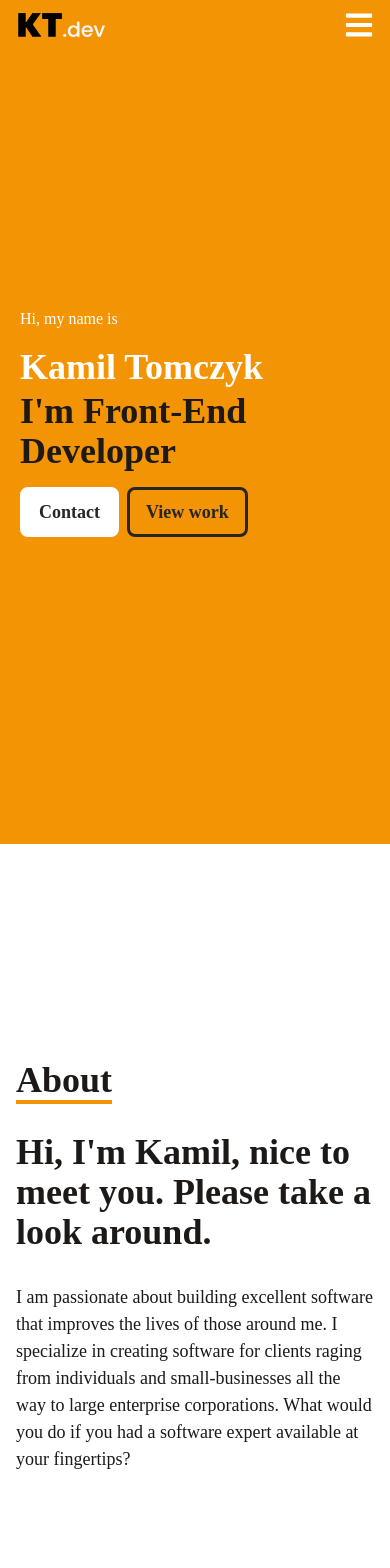
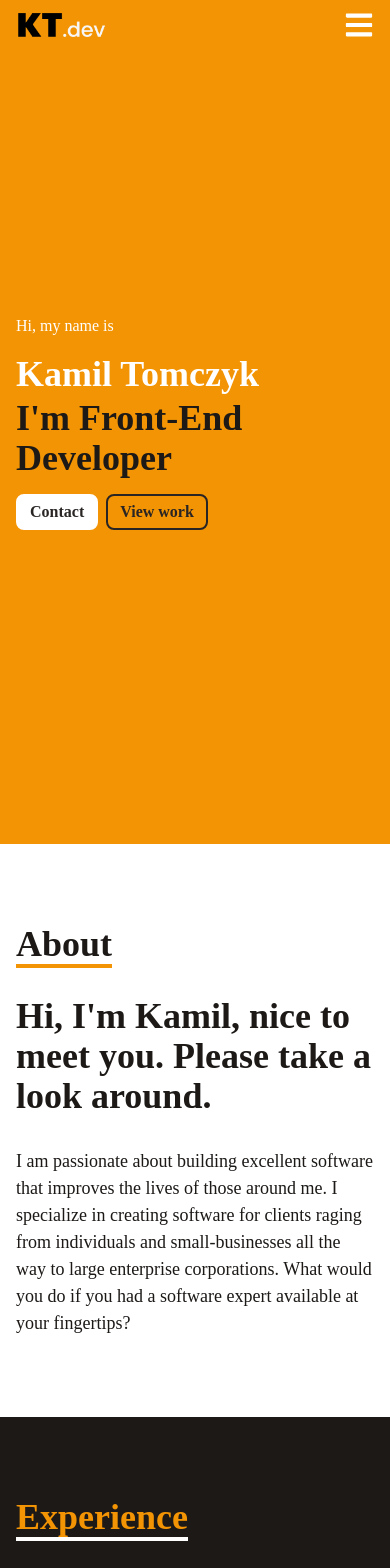
Before and after one commit to KamilTomczykDev/portfolio-website, a React (Create React App) app: page / in a window 390 px wide. Shown: the top 1568 px of the page. Built offline with nearby package versions, Linux system fonts and the light colour scheme.

Commit message:
header paddings reworked

```diff
--- a/src/components/About.jsx
+++ b/src/components/About.jsx
@@ -2,12 +2,12 @@ import { useInView } from "react-intersection-observer";
 
 function About() {
   const { ref, inView } = useInView({
-    threshold: 0.5,
+    threshold: 0.1,
   });
   return (
     <div name="about" className=" w-full text-black">
       <div
-        className={`flex min-h-[100vh] w-full flex-col items-center py-[100px] justify-center transition duration-1000 ${
+        className={`flex w-full flex-col items-center py-[80px] lg:py-[200px] justify-center transition duration-500 ${
           inView ? "" : "translate-y-6 opacity-0"
         }`}
       >
@@ -28,7 +28,7 @@ function About() {
           </div>
           <div
             ref={ref}
-            className={`text-[18px] text-stone-900 transition duration-1000 delay-500 ${
+            className={`text-[18px] text-stone-900 transition duration-500 delay-500 ${
               inView ? "" : "translate-y-6 opacity-0"
             }`}
           >
--- a/src/components/Button.jsx
+++ b/src/components/Button.jsx
@@ -1,9 +1,17 @@
 function Button({ children, type }) {
-  return (
-    <button className="bg-white px-4 py-2 text-lg rounded-lg font-semibold hover:bg-stone-200 border-[3px] border-white transition-all duration-300 hover:border-stone-200 text-stone-800">
-      {children}
-    </button>
-  );
+  if (type === "primary")
+    return (
+      <button className="bg-white px-3 py-1 text-md md:px-4 md:py-2 md:text-lg rounded-lg font-semibold hover:bg-stone-300 md:border-[3px] border-[2px] border-white transition duration-300 hover:border-stone-300 text-stone-800">
+        {children}
+      </button>
+    );
+
+  if (type === "secondary")
+    return (
+      <button className=" transition duration-300  px-3 py-1 md:px-4 md:py-2 text-md md:text-lg rounded-lg font-semibold hover:bg-stone-800 border-[2px] hover:text-stone-200  text-stone-800 md:border-[3px] border-stone-800">
+        {children}
+      </button>
+    );
 }
 
 export default Button;
--- a/src/components/Contact.jsx
+++ b/src/components/Contact.jsx
@@ -1,19 +1,20 @@
 import { useInView } from "react-intersection-observer";
+import Button from "./Button";
 
 function Contact() {
   const { ref, inView } = useInView({
-    threshold: 0.25,
+    threshold: 0.1,
   });
   return (
     <div
       name="contact"
-      className="flex min-h-[100vh] w-full items-center justify-center bg-white px-4 py-[100px]"
+      className="flex w-full items-center justify-center bg-white px-4 py-[80px] lg:py-[200px]"
     >
       <form
         ref={ref}
         action="https://getform.io/f/4fb75a18-8e7a-4f54-a498-2e21b58fc13c"
         method="POST"
-        className={`flex w-full max-w-[600px] flex-col transition duration-1000 ${
+        className={`flex w-full max-w-[600px] flex-col transition duration-500 ${
           inView ? "" : "translate-y-6 opacity-0"
         }`}
       >
@@ -28,6 +29,7 @@ function Contact() {
             </span>
           </p>
         </div>
+        <div className="flex flex-col gap-4">
           <input
             type="text"
             className="bg-stone-900 p-2 rounded-lg text-white "
@@ -35,7 +37,7 @@ function Contact() {
             name="name"
           />
           <input
-          className="my-4 bg-stone-900 rounded-lg p-2 text-white"
+            className="bg-stone-900 rounded-lg p-2 text-white"
             type="email"
             placeholder="Email"
             name="email"
@@ -46,9 +48,8 @@ function Contact() {
             rows="10"
             placeholder="Message"
           ></textarea>
-        <button className="my-8 mx-auto px-4 py-2 text-lg rounded-lg font-semibold hover:bg-stone-800 hover:text-stone-200  text-stone-800 border-[3px] border-stone-800">
-          Let's collaborate
-        </button>
+          <Button type="secondary">Let's collaborate</Button>
+        </div>
       </form>
     </div>
   );
--- a/src/components/Hero.jsx
+++ b/src/components/Hero.jsx
@@ -7,8 +7,8 @@ function Hero() {
   const { ref, inView } = useInView();
   return (
     <div name="home" className="flex justify-center bg-[#f39404]">
-      <div className="flex h-screen max-w-[1500px] md:flex-row md:items-center md:justify-between">
-        <div className="w-max[1000px] flex h-full flex-col gap-4  justify-center px-5 md:ml-[35px] md:justify-center xl:ml-0">
+      <div className="flex h-screen w-full max-w-[1500px] md:flex-row md:items-center md:justify-between px-4 sm:pl-8 md:pl-0 md:gap-[50px]">
+        <div className="w-max[800px] flex h-full flex-col gap-4  justify-center md:ml-[35px] md:justify-center">
           <p
             ref={ref}
             className={`text-md text-white xl:text-xl transition duration-500 delay-250 ${
@@ -50,12 +50,10 @@ function Hero() {
             }`}
           >
             <Link to="contact" smooth={true} duration={1000}>
-              <Button>Contact</Button>
+              <Button type="primary">Contact</Button>
             </Link>
             <Link className="" to="projects" smooth={true} duration={500}>
-              <button className=" px-4 py-2 text-lg rounded-lg font-semibold hover:bg-stone-800 transition duration-300 hover:text-stone-200  text-stone-800 border-[3px] border-stone-800">
-                View work
-              </button>
+              <Button type="secondary">View work</Button>
             </Link>
           </div>
         </div>
--- a/src/components/Navbar.jsx
+++ b/src/components/Navbar.jsx
@@ -32,7 +32,7 @@ function Navbar() {
         }`}
       >
         <div
-          className={`flex h-[50px] sm:h-[80px] w-full items-center max-w-[1500px] justify-between  px-4`}
+          className={`flex h-[50px] sm:h-[80px] w-full items-center max-w-[1500px] justify-between px-4`}
         >
           <img className="h-[30px] sm:h-[50px] sm:ml-4" src={Logo} alt="Logo" />
           <ul className="hidden text-xl text-white md:flex items-center">
@@ -58,7 +58,7 @@ function Navbar() {
             </li>
             <li>
               <Link to="contact" smooth={true} duration={500}>
-                <Button>Contact</Button>
+                <Button type="primary">Contact</Button>
               </Link>
             </li>
           </ul>
--- a/src/components/Projects.jsx
+++ b/src/components/Projects.jsx
@@ -9,10 +9,10 @@ function Projects() {
 
   return (
     <div name="projects" className="w-full bg-[#f39404] text-black">
-      <div className="flex min-h-[100vh] w-full items-center justify-center">
+      <div className="flex py-[80px] lg:py-[200px] w-full items-center justify-center">
         <div
           ref={ref}
-          className={`my-[75px] flex h-full w-full flex-col justify-center gap-10 sm:items-center transition duration-1000 ${
+          className={`flex h-full w-full flex-col justify-center gap-10 sm:items-center transition duration-1000 ${
             inView ? "" : "translate-y-6 opacity-0"
           }`}
         >
--- a/src/components/Skills.jsx
+++ b/src/components/Skills.jsx
@@ -5,15 +5,15 @@ import { useInView } from "react-intersection-observer";
 
 function Skills() {
   const { ref, inView } = useInView({
-    threshold: 0.3,
+    threshold: 0.1,
   });
 
   return (
     <div name="skills" className="w-full bg-stone-900 text-[#f39404]">
-      <div className="flex min-h-[100vh] w-full items-center justify-center">
+      <div className="flex w-full items-center justify-center py-[80px] lg:py-[200px]">
         <div
           ref={ref}
-          className={`my-[75px] flex h-full w-full flex-col justify-center gap-10 sm:items-center transition duration-1000 ${
+          className={`flex h-full w-full flex-col justify-center gap-10 sm:items-center transition duration-500 ${
             inView ? "" : "translate-y-6 opacity-0"
           }`}
         >
@@ -24,14 +24,14 @@ function Skills() {
           </div>
           <div>
             <p
-              className={`mb-4 ml-4 text-2xl transition text-white duration-1000 sm:ml-0`}
+              className={`mb-4 mx-4 text-2xl transition text-white duration-500 sm:ml-0`}
             >
               Technologies I've worked with.
             </p>
           </div>
           <div
             ref={ref}
-            className={`flex flex-wrap justify-center gap-10 transition duration-1000 delay-500 ${
+            className={`flex flex-wrap justify-center gap-10 transition duration-500 delay-500 ${
               inView ? "" : "translate-y-6 opacity-0"
             }`}
           >
@@ -39,7 +39,7 @@ function Skills() {
               <SkillsItem skill={skill} key={skill.name} />
             ))}
           </div>
-          <div className="mt-10 pl-4 text-2xl text-white sm:pl-0">
+          <div className="mt-10 mx-4 text-2xl text-white sm:pl-0">
             <p>
               Next move is to learn{" "}
               <span className="font-bold text-[#f39404]">Docker</span> and{" "}
```
Lines whose indentation alone changed are shown as unchanged.
